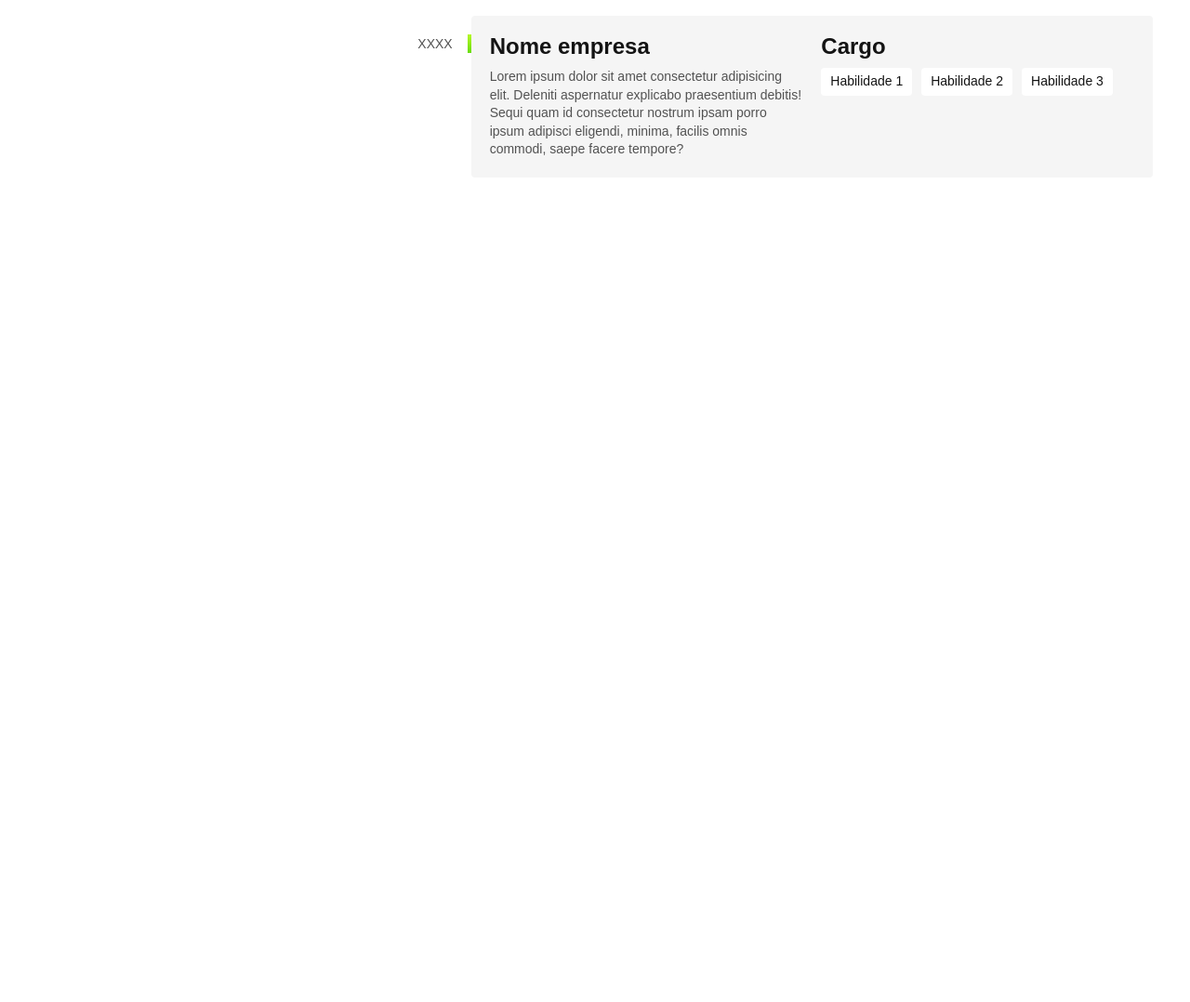
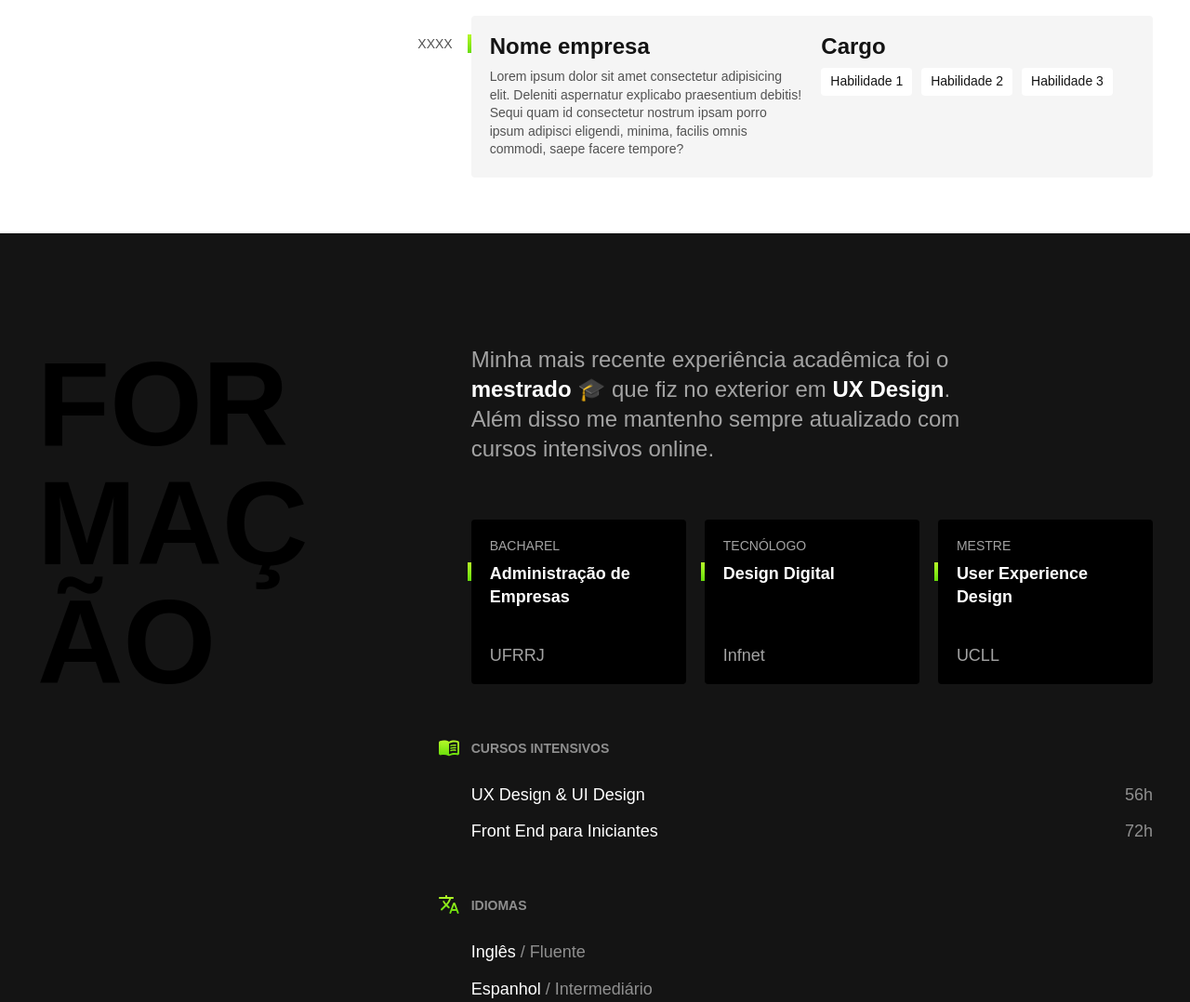
Before and after one commit to KaykAmaral/portifolio-kayk, a plain HTML site: page index.html in a window 1280 px wide. Shown: the part 1362-2440 px from the top of the page at 93% size. Before the commit the page ends 1613 px from the top, so only its background shows below. Drawn offline with Linux system fonts and the light colour scheme.

Commit message:
Educational Background

```diff
--- /dev/null
+++ b/css/formacao.css
@@ -0,0 +1,134 @@
+.formacao {
+  background: #141414;
+  color: #ffffff;
+}
+
+.formacao-container {
+  max-width: 1200px;
+  padding: 120px 20px;
+  margin: 0 auto;
+  display: grid;
+  grid-template-columns: 1fr 2fr;
+  gap: 100px;
+  position: relative;
+}
+
+.formacao-container::after {
+  content: "";
+  display: block;
+  width: 130px;
+  height: 100px;
+  background: url("../img/detalhe.svg") no-repeat center;
+  position: absolute;
+  bottom: -50px;
+  left: 20px;
+}
+
+.formacao .subtitulo {
+  color: #000000;
+  max-width: 5ch;
+}
+
+.formacao-texto {
+  font-size: 1.5rem;
+  line-height: 1.33;
+  max-width: 40ch;
+  margin-bottom: 60px;
+  color: #a3a3a3;
+}
+
+.formacao-texto strong {
+  color: #ffffff;
+}
+
+.faculdade-lista {
+  display: flex;
+  flex-wrap: wrap;
+  gap: 20px;
+  margin-bottom: 60px;
+}
+
+.faculdade {
+  flex: 1;
+  background: #000000;
+  padding: 20px;
+  border-radius: 4px;
+  display: flex;
+  flex-direction: column;
+}
+
+.faculdade-tipo {
+  font-size: 0.875rem;
+  text-transform: uppercase;
+  color: #a3a3a3;
+  margin-bottom: 10px;
+}
+
+.faculdade-curso {
+  flex: 1;
+  font-size: 1.125rem;
+  line-height: 1.4;
+  margin-bottom: 40px;
+  position: relative;
+}
+
+.faculdade-curso::before {
+  content: "";
+  display: block;
+  width: 4px;
+  height: 20px;
+  background: linear-gradient(#b6f829, #67dd0a);
+  position: absolute;
+  left: -24px;
+}
+
+.faculdade-instituicao {
+  font-size: 1.125rem;
+  color: #a3a3a3;
+}
+
+.cursos {
+  margin-bottom: 60px;
+}
+
+.formacao-extra h3 {
+  font-size: 0.875rem;
+  line-height: 1.4;
+  color: #8f8f8f;
+  text-transform: uppercase;
+  margin-bottom: 30px;
+  position: relative;
+}
+
+.formacao-extra h3::before {
+  display: block;
+  content: "";
+  width: 24px;
+  height: 24px;
+  position: absolute;
+  left: -36px;
+  top: -4px;
+}
+
+.cursos h3::before {
+  background: url("../img/cursos.svg") no-repeat center center;
+}
+
+.idiomas h3::before {
+  background: url("../img/idiomas.svg") no-repeat center center;
+}
+
+.formacao-extra li {
+  font-size: 1.125rem;
+  line-height: 1.1;
+  margin-bottom: 20px;
+}
+
+.formacao-extra span {
+  color: #8f8f8f;
+}
+
+.cursos li {
+  display: flex;
+  justify-content: space-between;
+}
--- a/css/style.css
+++ b/css/style.css
@@ -3,3 +3,4 @@
 @import "header.css";
 @import "introducao.css";
 @import "experiencia.css";
+@import "formacao.css";
--- a/index.html
+++ b/index.html
@@ -74,5 +74,54 @@
 
     </section>
 
+    <section class="formacao" id="formacao" aria-label="Formação">
+    <div class="formacao-container">
+      <h2 class="subtitulo">Formação</h2>
+
+      <div>
+        <p class="formacao-texto">
+          Minha mais recente experiência acadêmica foi o <strong>mestrado</strong> 🎓 que fiz no exterior em <strong>UX Design</strong>. Além disso me mantenho sempre atualizado com cursos intensivos online.
+        </p>
+
+        <ul class="faculdade-lista">
+          <li class="faculdade">
+            <span class="faculdade-tipo">Bacharel</span>
+            <h3 class="faculdade-curso">Administração de Empresas</h3>
+            <span class="faculdade-instituicao">UFRRJ</span>
+          </li>
+          <li class="faculdade">
+            <span class="faculdade-tipo">Tecnólogo</span>
+            <h3 class="faculdade-curso">Design Digital</h3>
+            <span class="faculdade-instituicao">Infnet</span>
+          </li>
+          <li class="faculdade">
+            <span class="faculdade-tipo">Mestre</span>
+            <h3 class="faculdade-curso">User Experience Design</h3>
+            <span class="faculdade-instituicao">UCLL</span>
+          </li>
+        </ul>
+
+        <div class="formacao-extra">
+          <div class="cursos">
+            <h3>Cursos Intensivos</h3>
+            <ul>
+              <li>UX Design & UI Design <span>56h</span></li>
+              <li>Front End para Iniciantes <span>72h</span></li>
+            </ul>
+          </div>
+          <div class="idiomas">
+            <h3>Idiomas</h3>
+            <ul>
+              <li>Inglês <span>/ Fluente</span></li>
+              <li>Espanhol <span>/ Intermediário</span></li>
+            </ul>
+          </div>
+        </div>
+      </div>
+    </div>
+  </section>
+
+
+
 </body>
 </html>
```
